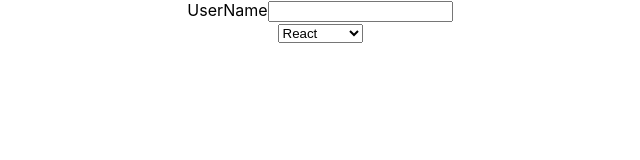
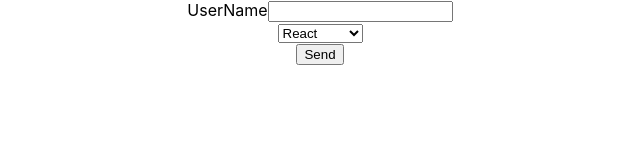
Before and after one commit to lyonsouma/React-Projects, a React (Create React App) app: page / in a window 1280 px wide. Shown: the top 160 px of the page, without its empty margins (320-960 px from the left). Built offline with nearby package versions, Linux system fonts and the light colour scheme.

Commit message:
sending message through button click

```diff
--- a/src/components/Form.js
+++ b/src/components/Form.js
@@ -21,6 +21,9 @@ class Form extends Component{
             Topic : event.target.value
         })
     }
+    SendInfo = (event)=>{
+        alert(`${this.state.userName} ${this.state.Topic}`)
+    }
     render(){
         return(
             <form>
@@ -35,6 +38,7 @@ class Form extends Component{
                         <option>JavaScript</option>
                     </select>
                 </div>
+                <button type="button" onClick={this.SendInfo}>Send</button>
             </form>
         )
     }
```
